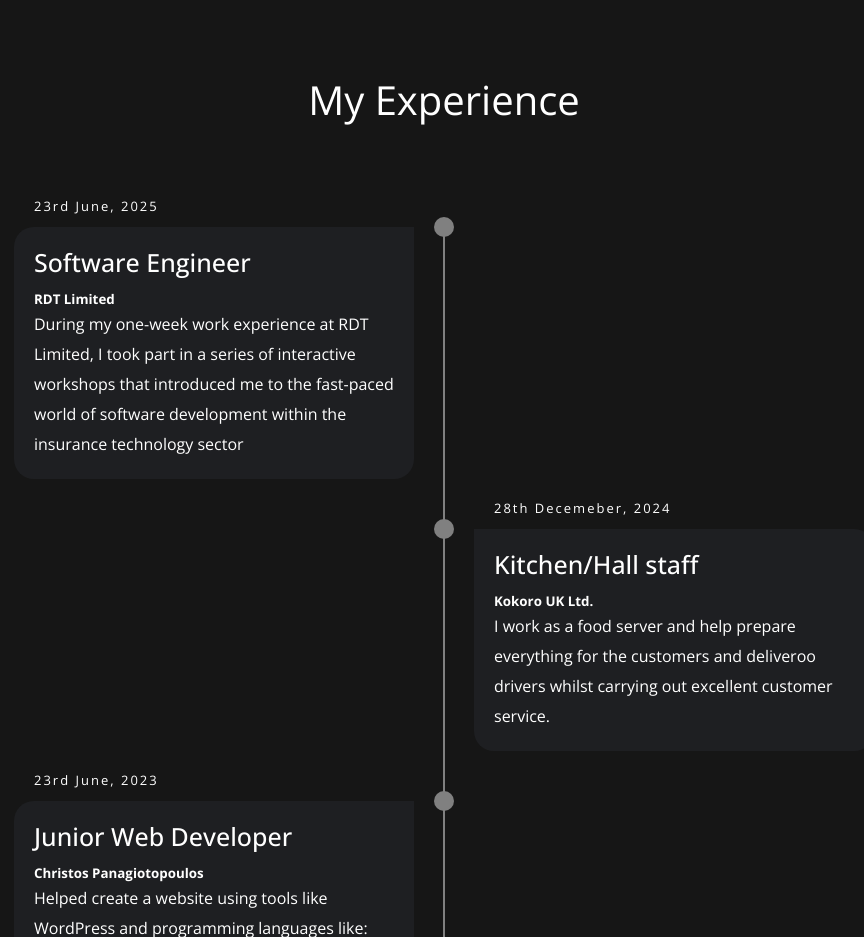
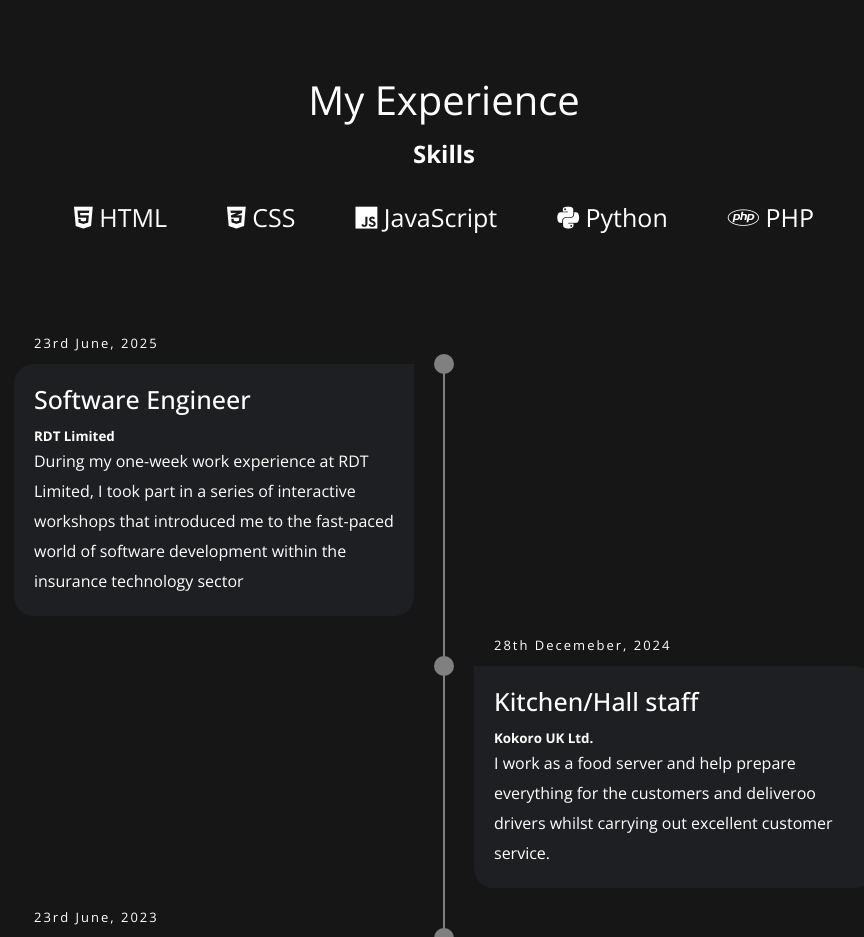
Before and after one commit to panawork/personalportfolio, a plain HTML site: page index.html in a window 1280 px wide. Shown: the part 1160-2097 px from the top of the page, without its empty margins (196-1060 px from the left). Drawn offline with nearby package versions, Linux system fonts and the light colour scheme.

Commit message:
added the skills ik basic knowledge in

```diff
--- a/app.css
+++ b/app.css
@@ -312,3 +312,28 @@ small {
 .scroll-up:active {
     background: darkgray;
 }
+
+.sub-heading {
+
+    display: flex;
+    margin-top: 10px;
+    justify-content: center;
+    align-items: center;
+}
+
+
+
+.languages-list {
+    display: flex;
+    justify-content: center;
+    list-style-type: none;
+    /*margin: 30px;*/
+}
+
+.languages-list li {
+
+    border-radius: 10px;
+    font-size: 25px;
+    margin: 30px;
+    cursor: pointer;
+}
--- a/index.html
+++ b/index.html
@@ -65,6 +65,17 @@
 <section id="experience">
 
     <h1 class="h-element">My Experience</h1>
+    <h2 class="sub-heading">Skills</h2>
+
+    <div class="languages">
+        <ul class="languages-list">
+            <li> <i class="fa-brands fa-html5"></i> HTML</li>
+            <li> <i class="fa-brands fa-css3-alt"></i>  CSS</li>
+            <li> <i class="fa-brands fa-js"></i>  JavaScript</li>
+            <li> <i class="fa-brands fa-python"></i>  Python</li>
+            <li> <i class="fa-brands fa-php"></i>  PHP</li>
+        </ul>
+    </div>
 
     <div class="container">
         <div class="timeline">
```
